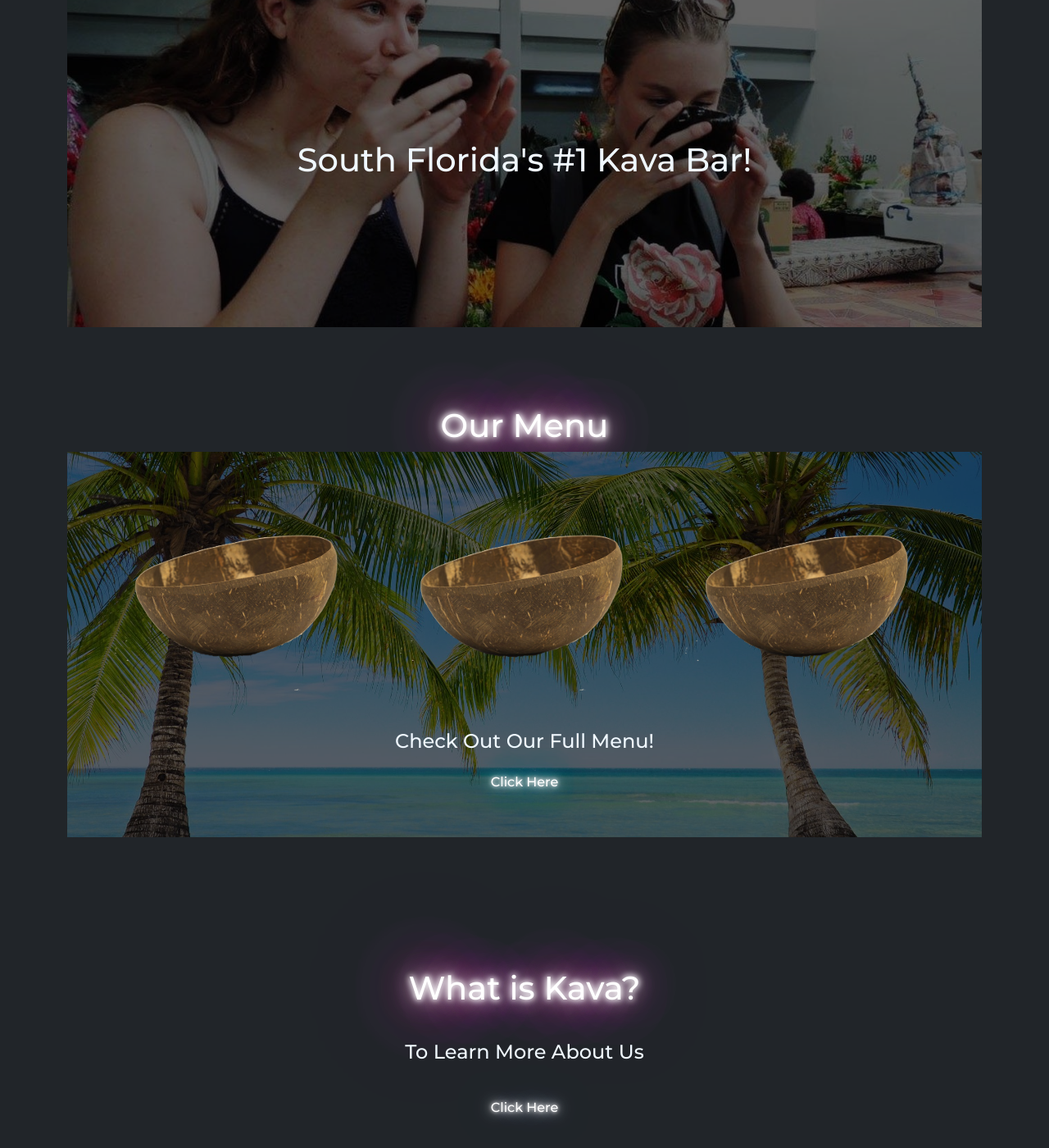
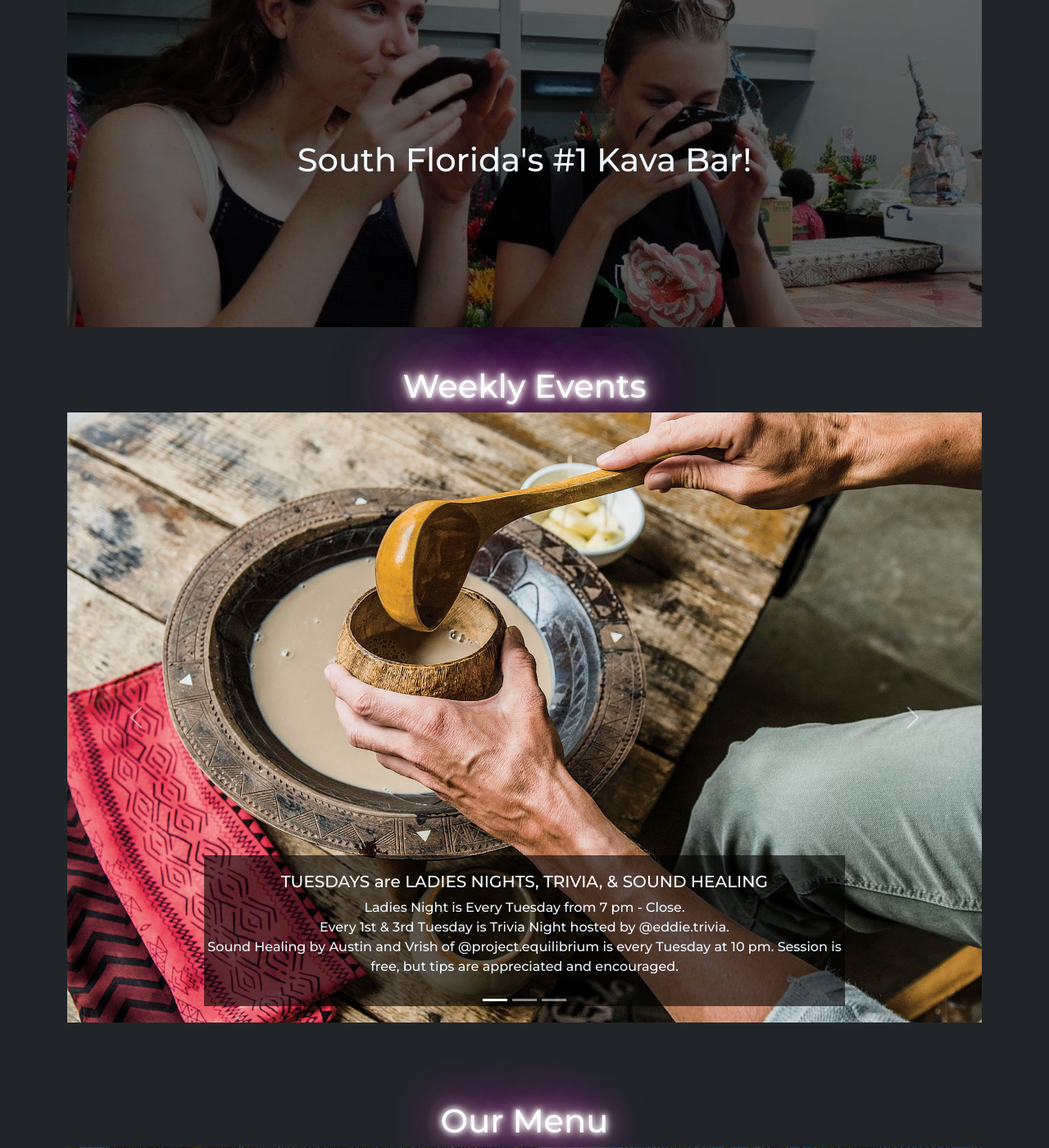
Before and after one commit to iamllcoolray/davie-kava-website, a PHP site: page / in a window 1280 px wide. Shown: the part 1038-2438 px from the top of the page at 82% size. Run offline with PHP 8.4, Linux system fonts and the light colour scheme; some libraries are stand-ins or nearby versions.

Commit message:
added weekly events

```diff
--- a/index.php
+++ b/index.php
@@ -41,6 +41,75 @@
                     </div>
                 </div>
             </div>
+    </section>
+
+    <!--Weekly Events-->
+    <section class="scroll-container text-center pt-5 w-100">
+        <h3 class="heading neonText">Weekly Events</h3>
+        <div id="carouselExampleCaptions" class="carousel slide" data-bs-ride="carousel" data-interval="1000">
+            <div class="carousel-indicators">
+                <button type="button" data-bs-target="#carouselExampleCaptions" data-bs-slide-to="0" class="active" aria-current="true" aria-label="Slide 1"></button>
+                <button type="button" data-bs-target="#carouselExampleCaptions" data-bs-slide-to="1" aria-label="Slide 2"></button>
+                <button type="button" data-bs-target="#carouselExampleCaptions" data-bs-slide-to="2" aria-label="Slide 3"></button>
+            </div>
+            <div class="carousel-inner">
+                <div class="carousel-item active">
+                    <img src="img/landing-carousel/kava-pour-1.jpg" class="d-block w-100" alt="...">
+                    <div class="carousel-caption d-none d-md-block" style="background-color: rgba(0, 0, 0, 0.6);">
+                        <h5>
+                            TUESDAYS are LADIES NIGHTS, TRIVIA, & SOUND HEALING
+                        </h5>
+                        <p>
+                            Ladies Night is Every Tuesday from 7 pm - Close.<br>
+
+                            Every 1st & 3rd Tuesday is Trivia Night hosted by @eddie.trivia.<br>
+
+                            Sound Healing by Austin and Vrish of @project.equilibrium is every Tuesday at 10 pm. Session is free, but tips are appreciated and encouraged.<br>
+                        </p>
+                    </div>
+                </div>
+                <div class="carousel-item">
+                    <img src="img/landing-carousel/kava-pour-2.jpg" class="d-block w-100" alt="...">
+                    <div class="carousel-caption d-none d-md-block" style="background-color: rgba(0, 0, 0, 0.6);">
+                        <h5>
+                            WEDNESDAYS are KARAOKE / OPEN MIC NIGHTS
+                        </h5>
+                        <p>
+                            Karaoke is every 1st & 3rd Wednesday from 8 pm - 11 pm.<br>
+
+                            Open Mic is every 2nd & 4th Wednesday from 8 pm - 11 pm.<br>
+
+                            To sing karaoke - text 954-418-2085 - include your name, the artist, & song you would like to sing.<br>
+                        </p>
+                    </div>
+                </div>
+                <div class="carousel-item">
+                    <img src="img/landing-carousel/kava-pour-3.jpg" class="d-block w-100" alt="...">
+                    <div class="carousel-caption d-none d-md-block" style="background-color: rgba(0, 0, 0, 0.6);">
+                        <h5>
+                            WTHURSDAYS are VIDEO GAME TOURNAMENT NIGHTS
+                        </h5>
+                        <p>
+                            Mario Kart Tournaments are every 1st & 3rd Wednesday from 8 pm - 11 pm.<br>
+
+                            Smash Bros Tournaments are every 2nd & 4th Wednesday from 8 pm - 11 pm.<br>
+
+                            TOURNAMENT WINNERS EARN THEIR NAME ON THE TROPHY FOR THE WEEK & A PITCHER OF HAPPY TEA.<br>
+
+                            If a 5th Wednesday occurs, it is an open play night of Mario v. Sonic Olympics & Mario Party Superstars.<br>
+                        </p>
+                    </div>
+                </div>
+            </div>
+            <button class="carousel-control-prev" type="button" data-bs-target="#carouselExampleCaptions" data-bs-slide="prev">
+                <span class="carousel-control-prev-icon" aria-hidden="true"></span>
+                <span class="visually-hidden">Previous</span>
+            </button>
+            <button class="carousel-control-next" type="button" data-bs-target="#carouselExampleCaptions" data-bs-slide="next">
+                <span class="carousel-control-next-icon" aria-hidden="true"></span>
+                <span class="visually-hidden">Next</span>
+            </button>
+        </div>
     </section>
 
     <!--Menu-->
```
